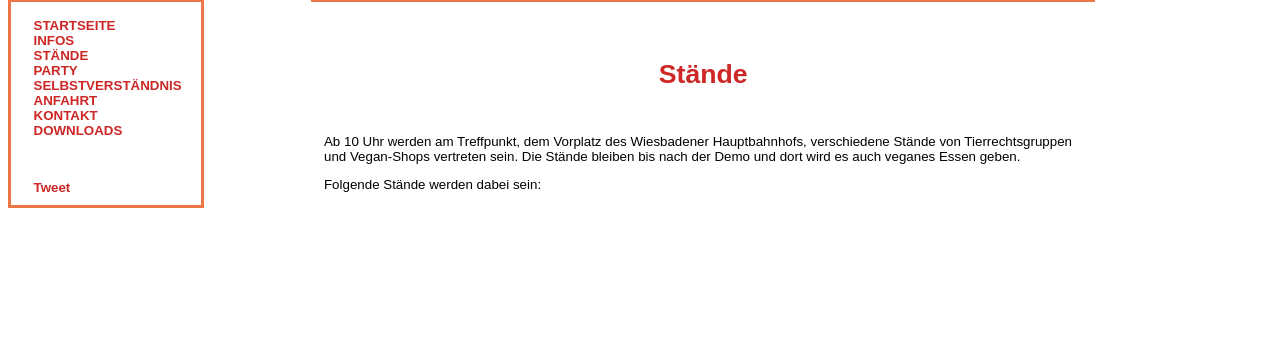
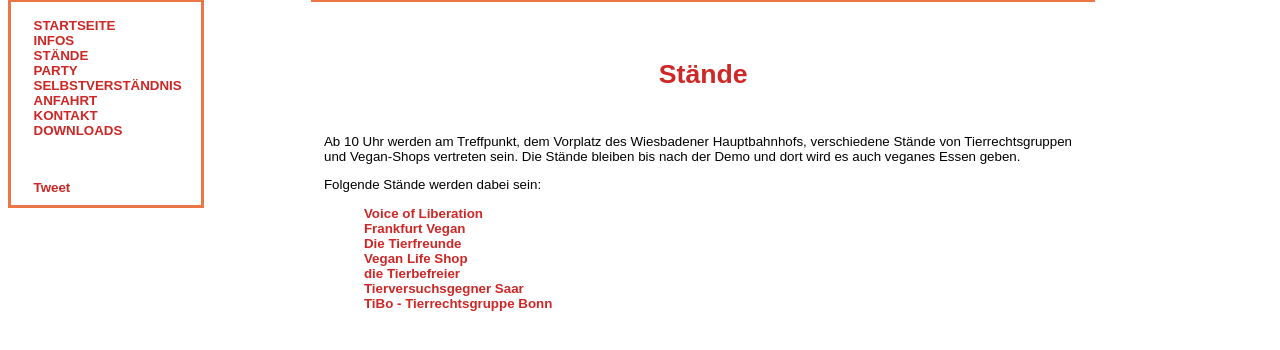
Before and after one commit to leSheep/demoSite, a PHP site: page /staende.php in a window 1280 px wide. Shown: the part 205-555 px from the top of the page. Run offline with PHP 8.4, Linux system fonts and the light colour scheme; some libraries are stand-ins or nearby versions.

Commit message:
Stände aktualisiert

```diff
--- a/staende.php
+++ b/staende.php
@@ -11,12 +11,18 @@ if(!isset($selectedSite)) {
 
 <p> Folgende Stände werden dabei sein: </p>
 <ul>
+<li> <a href="http://voilib.de/"> Voice of Liberation </a> </li>
+<li> <a href="http://www.frankfurt-vegan.de/"> Frankfurt Vegan </a> </li>
+<li> <a href="http://www.die-tierfreunde.de/"> Die Tierfreunde </a> </li>
+<li> <a href="http://www.veganlife.lu/"> Vegan Life Shop </a> </li>
+<li> <a href="http://www.tierbefreier.de"> die Tierbefreier </a> </li>
+<li> <a href="http://www.tvg-saar-vegan.de/"> Tierversuchsgegner Saar </a> </li>
+<li> <a href="http://ti-bo.org/"> TiBo - Tierrechtsgruppe Bonn </a> </li>
 <li> <a href=""> </a> </li>
 <li> <a href=""> </a> </li>
 <li> <a href=""> </a> </li>
 <li> <a href=""> </a> </li>
-<li> <a href=""> </a> </li>
-<li> <a href=""> </a> </li>
+
 </ul>
 <?php
 }
```
